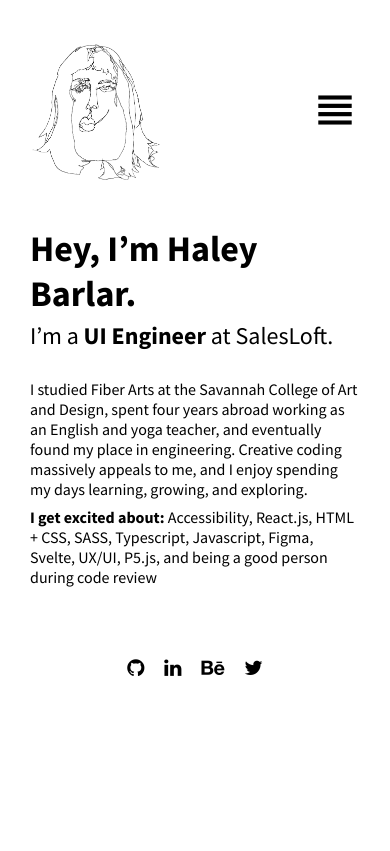
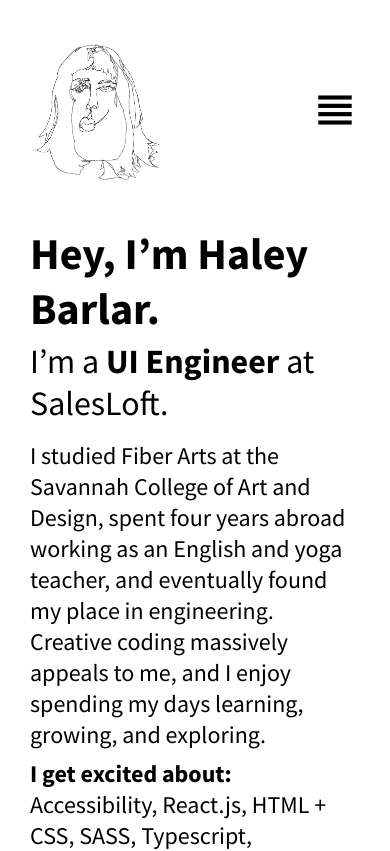
Before and after one commit to haleybarlar/my-portfolio, a React (Create React App) app: page / in a window 390 px wide. Shown: the top 851 px of the page. Built offline with nearby package versions, Linux system fonts and the light colour scheme.

Commit message:
fix some mobile problems

```diff
--- a/src/components/About.tsx
+++ b/src/components/About.tsx
@@ -3,8 +3,14 @@ import styled from "styled-components";
 
 const AboutContainer = styled.section`
   display: flex;
+  flex-direction: column;
+  align-items: center;
   gap: 20px;
   margin-top: 42px;
+
+  @media(min-width: 1080px) {
+    flex-direction: row;
+  }
 `;
 
 const StyledImage = styled.img`
@@ -14,9 +20,14 @@ const StyledImage = styled.img`
 
 const StyledParagraph = styled.p`
   margin-top: 8px;
+  font-size: 24px;
 
   &:first-child {
     margin-top: 0;
+  }
+
+  @media(min-width: 1080px) {
+    font-size: 18px;
   }
 `;
 
--- a/src/components/Home.tsx
+++ b/src/components/Home.tsx
@@ -6,21 +6,34 @@ const HomeContentContainer = styled.section`
 `;
 
 const StyledHeader = styled.h1`
-  font-size: 36px;
+  font-size: 44px;
   font-weight: bold;
+
+  @media(min-width: 1080px) {
+    font-size: 36px;
+  }
 `;
 
 const StyledSubHead = styled.h2`
-  font-size: 24px;
+  font-size: 34px;
   margin-top: 4px;
+
+  @media(min-width: 1080px) {
+    font-size: 24px;
+  }
 `;
 
 const StyledParagraph = styled.p`
-  font-size: 16px;
-  margin-top: 28px;
+  font-size: 24px;
+  margin-top: 16px;
 
   &:last-child {
     margin-top: 8px;
+  }
+
+  @media(min-width: 1080px) {
+    margin-top: 28px;
+    font-size: 18px;
   }
 `;
 
```
